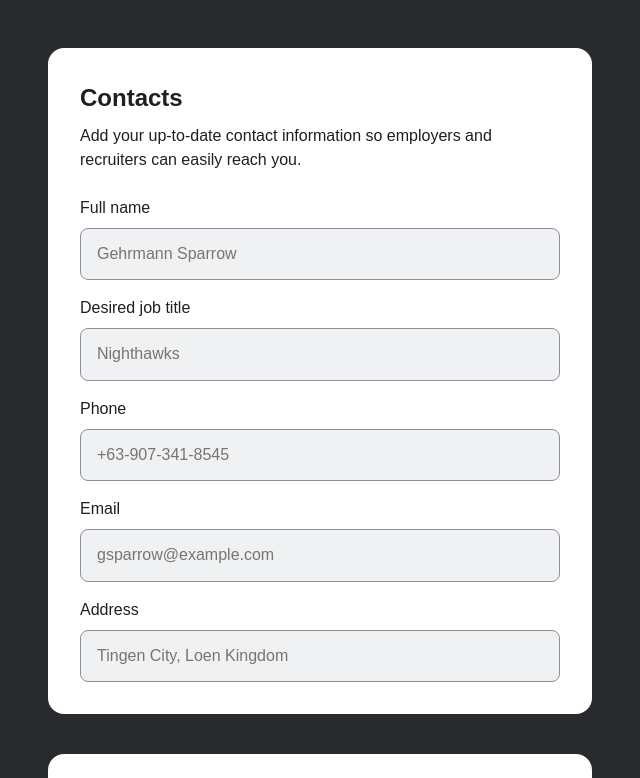
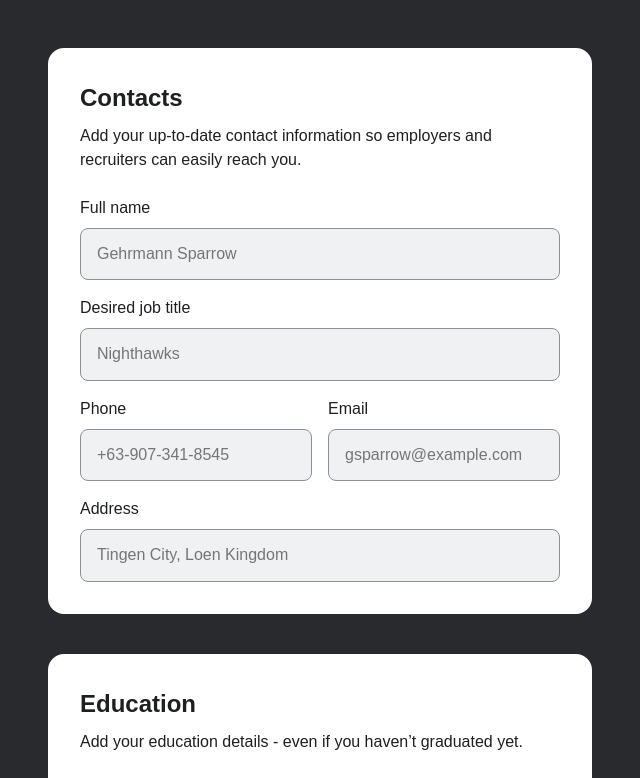
Before and after one commit to nofuenterr/cv-application, a React (Vite) app: page / in a window 1280 px wide. Shown: the top 778 px of the page, without its empty margins (0-640 px from the left). Built offline with nearby package versions, Linux system fonts and the light colour scheme.

Commit message:
feat: add grid template columns and areas to input wrappers

```diff
--- a/src/styles/InputBlock.css
+++ b/src/styles/InputBlock.css
@@ -9,4 +9,5 @@
   background-color: var(--neutral-200);
   color: var(--neutral-900);
   border: 1px solid var(--neutral-500);
+  min-width: 8.125rem;
 }
--- a/src/styles/InputWrapper.css
+++ b/src/styles/InputWrapper.css
@@ -2,3 +2,59 @@
   display: grid;
   gap: var(--space-4);
 }
+
+:not(.item) .input-wrapper {
+  grid-template-columns: repeat(2, 1fr);
+  grid-template-areas:
+  'one one'
+  'two two'
+  'three four'
+  'five five';
+}
+
+:not(.item) .input-wrapper > *:nth-child(1) {
+  grid-area: one;
+}
+
+:not(.item) .input-wrapper > *:nth-child(2) {
+  grid-area: two;
+}
+
+:not(.item) .input-wrapper > *:nth-child(3) {
+  grid-area: three;
+}
+
+:not(.item) .input-wrapper > *:nth-child(4) {
+  grid-area: four;
+}
+
+:not(.item) .input-wrapper > *:nth-child(5) {
+  grid-area: five;
+}
+
+.item .input-wrapper {
+  grid-template-columns: repeat(4, 1fr);
+  grid-template-areas:
+  'one one two two'
+  'three three four five';
+}
+
+.item .input-wrapper > *:nth-child(1) {
+  grid-area: one;
+}
+
+.item .input-wrapper > *:nth-child(2) {
+  grid-area: two;
+}
+
+.item .input-wrapper > *:nth-child(3) {
+  grid-area: three;
+}
+
+.item .input-wrapper > *:nth-child(4) {
+  grid-area: four;
+}
+
+.item .input-wrapper > *:nth-child(5) {
+  grid-area: five;
+}
```
